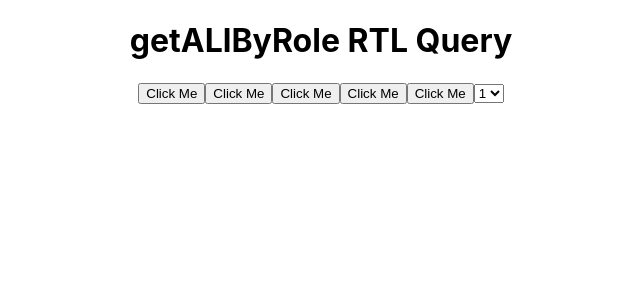
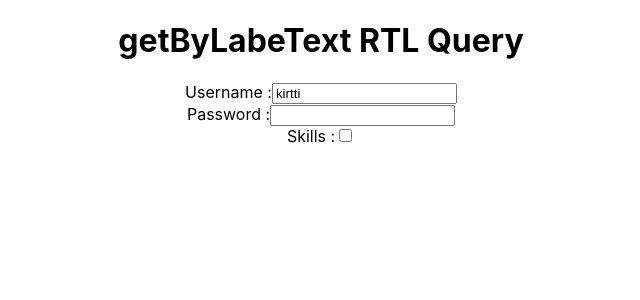
Before and after one commit to Kirttinath/react_testing_lib, a React (Create React App) app in the folder test_1/: page / in a window 1280 px wide. Shown: the top 300 px of the page, without its empty margins (319-959 px from the left). Built offline with nearby package versions, Linux system fonts and the light colour scheme.

Commit message:
getByLabelText Test case execution

```diff
--- /dev/null
+++ b/test_1/src/LabelText.js
@@ -0,0 +1,19 @@
+import React from "react";
+
+const LabelText = () => {
+  return (
+    <div style={{ textAlign: "center" }}>
+      <h1>getByLabeText RTL Query</h1>
+      <label htmlFor="input1">Username :</label>
+      <input type="text" id="input1" defaultValue={"kirtti"} />
+      <br />
+      <label htmlFor="input2">Password :</label>
+      <input type="text" id="input2" />
+      <br />
+      <label htmlFor="skills">Skills :</label>
+      <input type="checkbox" id="skills" />
+    </div>
+  );
+};
+
+export default LabelText;
--- a/test_1/src/index.js
+++ b/test_1/src/index.js
@@ -8,6 +8,7 @@ import FunctionComp from "./FunctionComponent";
 import Role from "./Role";
 import CustomRole from "./CustomRole";
 import AllByRole from "./AllByRole";
+import LabelText from "./LabelText";
 
 const root = ReactDOM.createRoot(document.getElementById("root"));
 root.render(
@@ -16,8 +17,10 @@ root.render(
     <User />
     <FunctionComp />
     <Role />
-    <CustomRole /> */}
-    <AllByRole />
+    <CustomRole />
+
+    <AllByRole /> */}
+    <LabelText />
   </React.StrictMode>
 );
 
```
Also changed, not shown: 1 other file (tests, documents, lock files or other folders).
